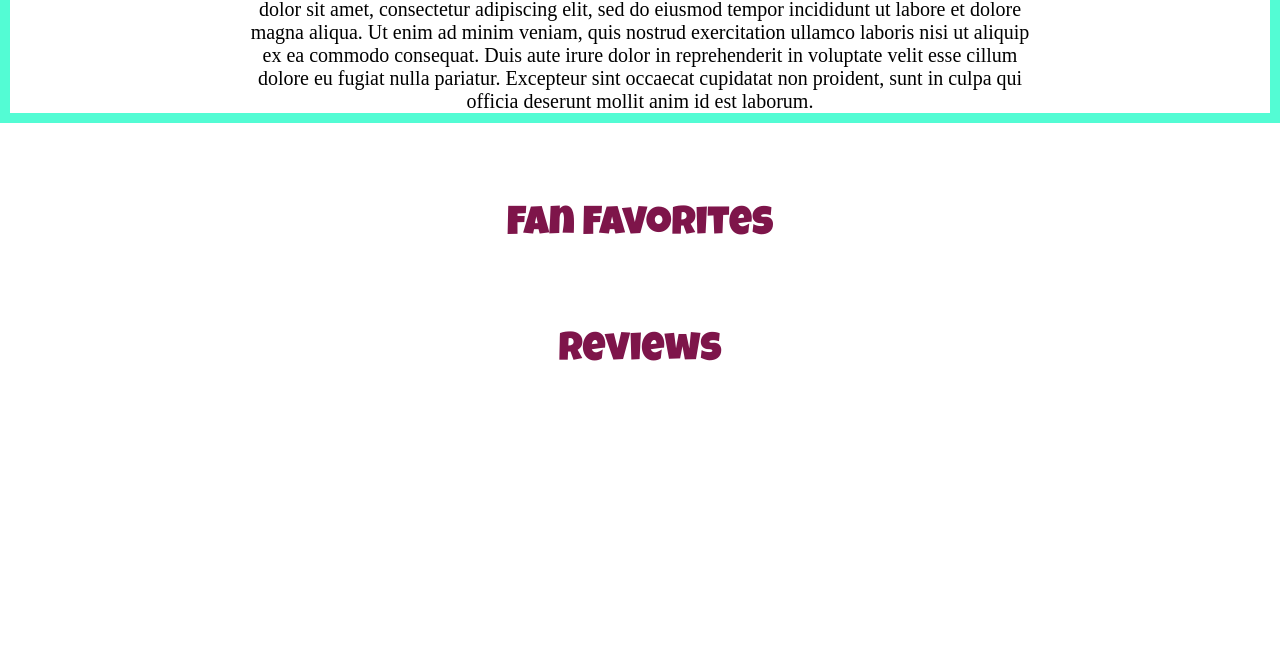
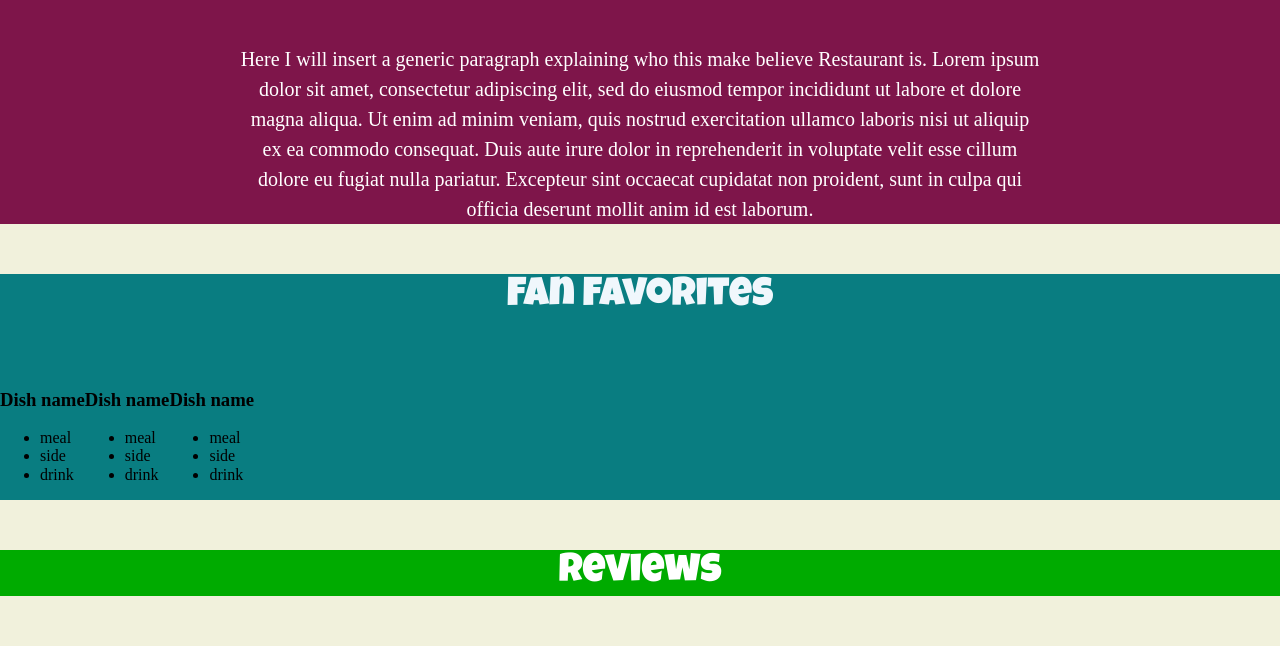
Before and after one commit to lbascl2/project-1, a plain HTML site: page Home.html in a window 1280 px wide. Shown: the part 698-1344 px from the top of the page. Before the commit the page ends 1123 px from the top, so only its background shows below. Drawn offline with nearby package versions, Linux system fonts and the light colour scheme; a script that the page names is missing; a web font is replaced by a local one.

Commit message:
Fonts and backgrounds
added lists fonts and background colors

```diff
--- a/Home.html
+++ b/Home.html
@@ -3,7 +3,7 @@
 
 <head>
   <meta charset="utf-8">
-  <title>My First Page</title>
+  <title>Danielita's</title>
   <meta name="Project1" content="The home page of a Mexican Restaurant">
   <meta name="viewport" content="width=device-width, initial-scale=1">
 
@@ -25,19 +25,23 @@
   <link rel="preconnect" href="https://fonts.gstatic.com" crossorigin>
   <link href="https://fonts.googleapis.com/css2?family=Luckiest+Guy&display=swap" rel="stylesheet">
 
+  <link rel="preconnect" href="https://fonts.googleapis.com">
+  <link rel="preconnect" href="https://fonts.gstatic.com" crossorigin>
+  <link href="https://fonts.googleapis.com/css2?family=Hepta+Slab:wght@1..900&display=swap" rel="stylesheet">
+
 </head>
 
 <body>
 
     <div>
-        <h1 class="luckiest-guy-regular"> Restaurant name</h1>
+        <h1 class="luckiest-guy-regular"> Danielita's</h1>
     </div>
 
     <div class="hero_image">
         <!-- This div exists soley for the background image -->
     </div>
 
-    <div class="about_us_border">
+    <div class="background_purple">
         <h2 class="luckiest-guy-regular"> About Us</h2>
         <p> Here I will insert a generic paragraph explaining who this make believe Restaurant is.
             Lorem ipsum dolor sit amet, consectetur adipiscing elit, sed do eiusmod tempor incididunt
@@ -47,9 +51,40 @@
             non proident, sunt in culpa qui officia deserunt mollit anim id est laborum.</p>
     </div>
 
-    <h2 class="luckiest-guy-regular"> Fan Favorites</h2>
+    <div class="background_blue">
+      <h2 class="headings_light"> Fan Favorites</h2>
+      <div class="dish_container">
+        <div>
+          <h3>Dish name</h3>
+          <ul>
+            <li>meal</li>
+            <li>side</li>
+            <li>drink</li>
+          </ul>
+        </div>
+        <div>
+          <h3>Dish name</h3>
+          <ul>
+            <li>meal</li>
+            <li>side</li>
+            <li>drink</li>
+          </ul>
+        </div>
+        <div>
+          <h3>Dish name</h3>
+          <ul>
+            <li>meal</li>
+            <li>side</li>
+            <li>drink</li>
+          </ul>
+        </div>
+      </div>
+    </div>
 
-    <h2 class="luckiest-guy-regular"> Reviews</h2>
+    <div class="background_green">
+      <h2> Reviews</h2>
+    </div>
+
 
 
 
--- a/Main.css
+++ b/Main.css
@@ -2,39 +2,65 @@
     background-image: url(./img/feast_hero_image.jpg);
     background-size: cover;
     background-position: center;
-    min-height: 400px;
+    min-height: 500px;
 }
 
 
-.luckiest-guy-regular {
+body {
+  background-color: rgb(241, 241, 220);
+  font-family: "Hepta Slab", serif;
+  font-optical-sizing: auto;
+  font-weight: 400;
+  font-style: normal;
+}
+
+  h1 {
+    margin: 25px;
+    font-size: 40px;
+    color: rgb(126, 21, 74);
     font-family: "Luckiest Guy", serif;
     font-weight: 400;
     font-style: normal;
-    color: rgb(126, 21, 74);
-  }
-
-
-  h1 {
-    margin: 25px;
   }
 
   h2{
     margin: 50px;
-    margin-top: 80px;
     text-align: center;
     font-size: 40px;
-    color: rgb(126, 21, 74);
+    color: rgb(255, 255, 255);
+    font-family: "Luckiest Guy", serif;
+    font-weight: 400;
+    font-style: normal;
 
   }
 
+  .headings_light {
+    color: rgb(240, 247, 252);
+  }
+
   p{
+    color:rgb(255, 255, 255);
     max-width: 800px;
     margin: 0 auto;
     font-size: 20px;
     text-align: center;
+    line-height: 1.5;
   }
 
 
-  .about_us_border {
-    border: 10px solid rgb(83, 252, 212);
+  .dish_container {
+    display:flex;
   }
+
+
+  .background_purple {
+    background-color: rgb(126, 21, 74);
+  }
+
+  .background_blue {
+    background-color: rgb(9, 125, 129);
+  }
+
+  .background_green {
+    background-color: rgb(0, 171, 0)
+  }
```
Also changed, not shown: 1 other file.
